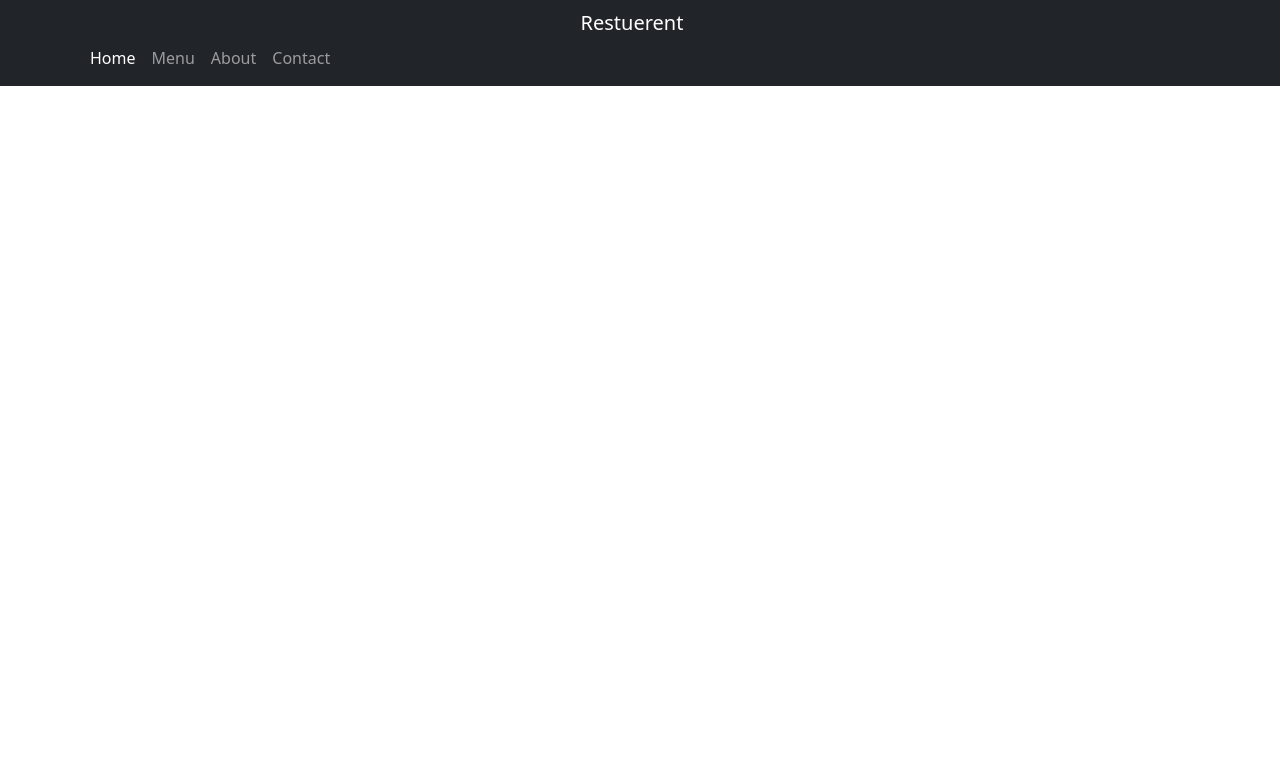
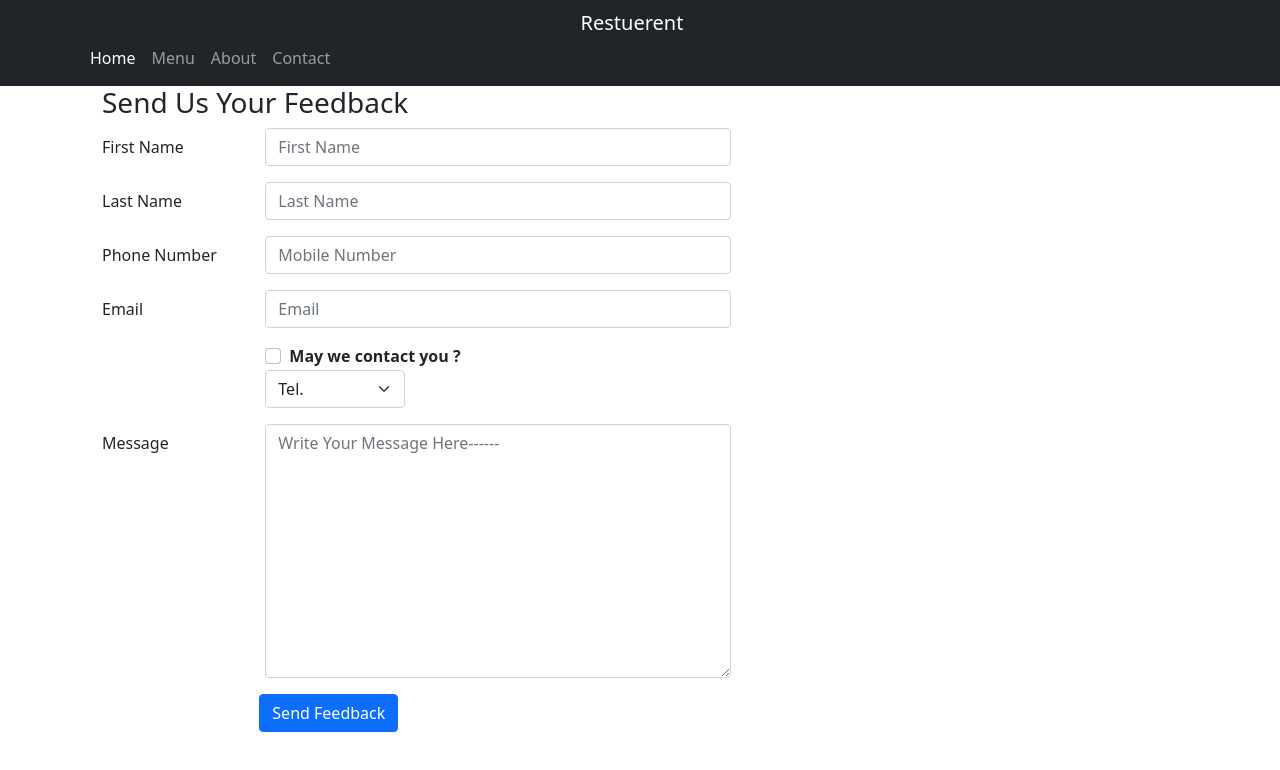
Before and after one commit to moh-sagor/Restuerent-with-React, a React (Create React App) app: page /Contact in a window 1280 px wide. Shown: the top 770 px of the page. Built offline with nearby package versions, Linux system fonts and the light colour scheme.

Commit message:
Form section

```diff
--- a/src/components/body/Contact.js
+++ b/src/components/body/Contact.js
@@ -1,10 +1,128 @@
 import React, { Component } from "react";
+import { Button, Form, FormGroup, Label, Input, Col } from 'reactstrap';
 
 class Contact extends Component {
+    constructor(props) {
+        super(props);
+        this.state = {
+            firstname: "",
+            lastname: "",
+            telnum: "",
+            email: "",
+            agree: false,
+            contactType: 'Tel.',
+            message: ""
+        }
+        this.handleInputChange = this.handleInputChange.bind(this);
+        this.handleSubmit = this.handleSubmit.bind(this);
+    }
+
+
+    handleInputChange = event => {
+        const value = event.target.type == 'checkbox' ? event.target.checked : event.target.value;
+        const name = event.target.name;
+        this.setState({
+            [name]: value
+        });
+    }
+
+    handleSubmit = event => {
+        console.log(this.state);
+        event.preventDefault();
+    }
+
     render() {
         return (
-            <div>
+            <div className="container">
+                <div className="row row-content" style={{ paddingLeft: "20px", textAlign: "left" }}>
+                    <div className="col-12">
+                        <h3>Send Us Your Feedback </h3>
+                    </div>
+                    <div className="col-12 col-md-7">
+                        <Form onSubmit={this.handleSubmit}>
+                            <FormGroup row>
+                                <Label htmlFor="firstname" md={3}>First Name </Label>
+                                <Col md={9}>
+                                    <Input type="text"
+                                        name="firstname"
+                                        placeholder="First Name"
+                                        value={this.state.firstname}
+                                        onChange={this.handleInputChange} />
+                                </Col>
+                            </FormGroup>
 
+                            <FormGroup row>
+                                <Label htmlFor="lastname" md={3}>Last Name </Label>
+                                <Col md={9}>
+                                    <Input type="text"
+                                        name="lastname"
+                                        placeholder="Last Name"
+                                        value={this.state.lastname}
+                                        onChange={this.handleInputChange} />
+                                </Col>
+                            </FormGroup>
+                            <FormGroup row>
+                                <Label htmlFor="telnum" md={3}>Phone Number </Label>
+                                <Col md={9}>
+                                    <Input type="tel"
+                                        name="telnum"
+                                        placeholder="Mobile Number"
+                                        value={this.state.telnum}
+                                        onChange={this.handleInputChange} />
+                                </Col>
+                            </FormGroup>
+                            <FormGroup row>
+                                <Label htmlFor="email" md={3}>Email </Label>
+                                <Col md={9}>
+                                    <Input type="text"
+                                        name="email"
+                                        placeholder="Email"
+                                        value={this.state.email}
+                                        onChange={this.handleInputChange} />
+                                </Col>
+                            </FormGroup>
+                            <FormGroup row>
+                                <Col md={{ size: 6, offset: 3 }}>
+                                    <FormGroup check>
+                                        <Label check>
+                                            <Input type="checkbox"
+                                                name="agree"
+                                                checked={this.state.agree}
+                                                onChange={this.handleInputChange} />
+                                            <strong>May we contact you ?</strong>
+                                        </Label>
+                                    </FormGroup>
+                                </Col>
+                                <Col md={{ size: 3, offset: 3 }}>
+                                    <Input type="select"
+                                        name="contactType"
+                                        value={this.state.contactType}
+                                        onChange={this.handleInputChange} >
+                                        <option>Tel.</option>
+                                        <option>Email</option>
+                                    </Input>
+                                </Col>
+                            </FormGroup>
+                            <FormGroup row>
+                                <Label htmlFor="message" md={3}>Message </Label>
+                                <Col md={9}>
+                                    <Input type="textarea"
+                                        name="message"
+                                        placeholder="Write Your Message Here------"
+                                        value={this.state.message} rows="10"
+                                        onChange={this.handleInputChange}>
+                                    </Input>
+                                </Col>
+                            </FormGroup>
+
+                            <FormGroup>
+                                <Col md={{ size: 9, offset: 3 }}>
+                                    <Button type="submit" color="primary">Send Feedback</Button>
+                                </Col>
+                            </FormGroup>
+                        </Form>
+                    </div>
+                </div>
             </div>
         );
     }
--- a/src/components/body/body.js
+++ b/src/components/body/body.js
@@ -9,7 +9,7 @@
     return (
         <div>
             <Routes>
-                <Route path="/" exact element={<Home />} />
+                <Route path="/home" exact element={<Home />} />
                 <Route path="/menu" exact element={<Menu />} />
                 <Route path="/about" exact element={<About />} />
                 <Route path="/Contact" exact element={<Contact />} />
--- a/src/components/body/menu.js
+++ b/src/components/body/menu.js
@@ -44,9 +44,9 @@
         return (
             <div className="container">
                 <div className="row">
-                    <CardGroup>
+                    <CardColumns>
                         {menu}
-                    </CardGroup>
+                    </CardColumns>
                     <Modal isOpen={this.state.modalOpen} onClick={this.toggleModal}>
                         <ModalBody> {dishDetail}</ModalBody>
                         <ModalFooter>
```
